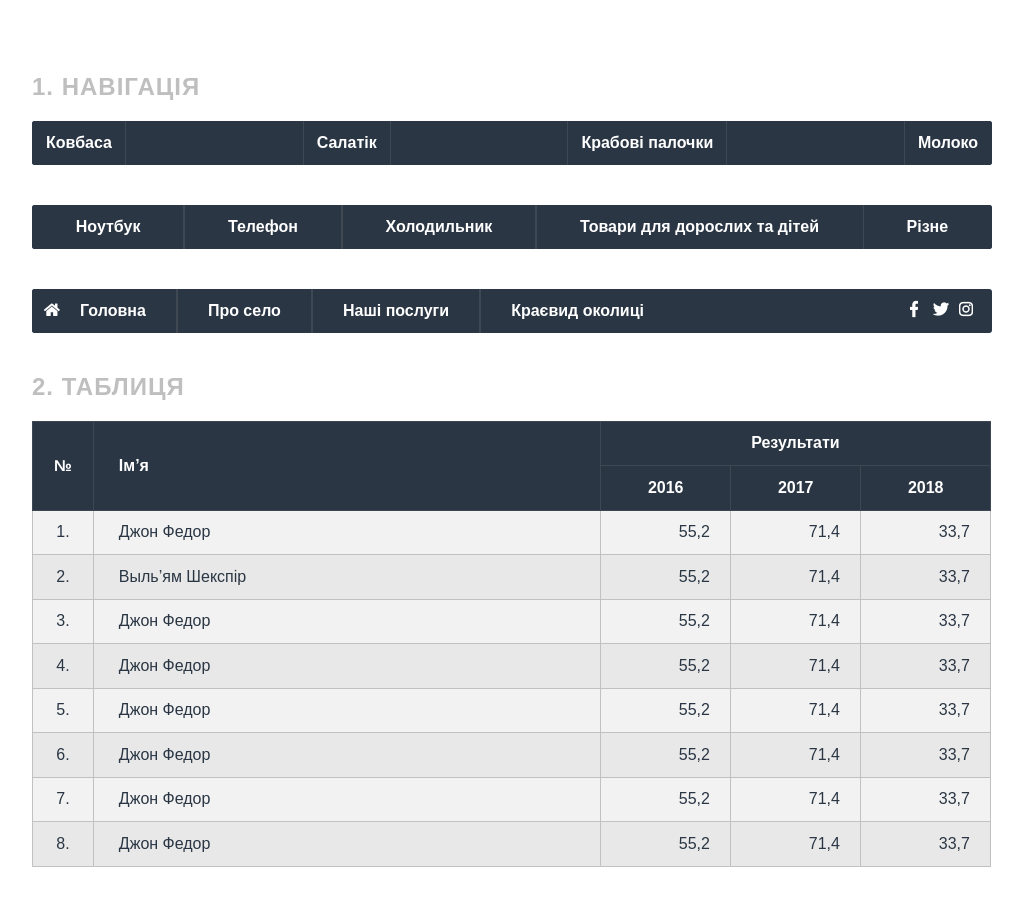
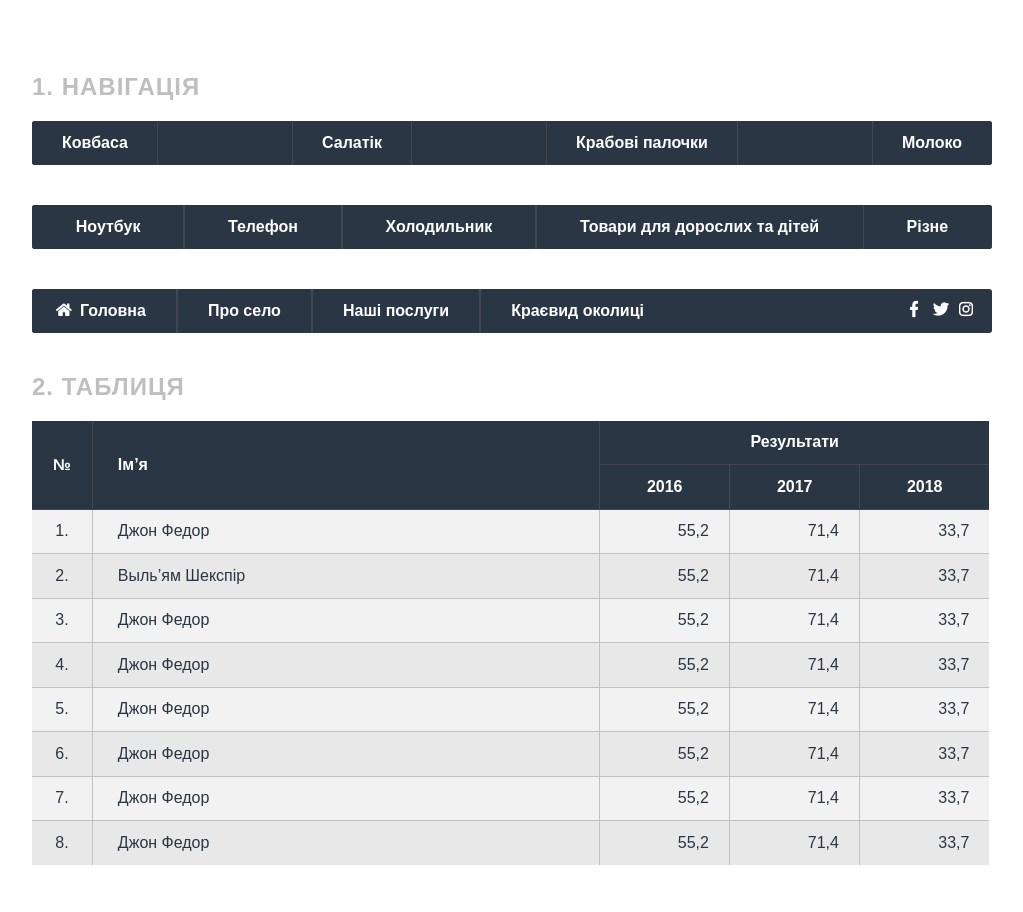
Before and after one commit to SmA1l2011/nav-table, a plain HTML site: page index.html in a window 1280 px wide. Shown: the top 912 px of the page, without its empty margins (128-1151 px from the left). Drawn offline with Linux system fonts and the light colour scheme.

Commit message:
finish site

```diff
--- a/css/style.css
+++ b/css/style.css
@@ -117,6 +117,10 @@ h2 {
     transition: all 0.3s ease;
 }
 
+.jc-flex ul li a {
+    padding: 13px 29px;
+}
+
 .nav .nav-flex ul li ul a {
     font: bold 15px "Arial";
     width: 210px;
@@ -150,7 +154,7 @@ h2 {
     border-right: solid 1px transparent;
 }
 
-.nav-flex ul li:nth-child(4) ul {
+.nav-flex ul li:nth-child(4):not(.menu-three) ul {
     right: 0;
 }
 
@@ -211,7 +215,7 @@ h2 {
     width: 16px;
     height: 13px;
     background: -39px 0 url(../img/sprite.png);
-    left: 8%;
+    left: 16%;
     bottom: 38%;
     transition: all 0.3s ease;
 }
@@ -300,6 +304,34 @@ table td,
 
 table thead td {
     padding: 12.75px 48.75px;
+}
+
+thead tr:first-child td,
+.wrapper .tbody-css:first-child span {
+    border-top: transparent;
+}
+
+thead td:first-child {
+    border-left: transparent;
+}
+
+thead td:last-child {
+    border-right: transparent;
+}
+
+.wrapper tbody td:first-child,
+.wrapper .tbody-css span:first-child {
+    border-left: transparent;
+}
+
+.wrapper tbody tr:last-child td,
+.wrapper .tbody-css:last-child span {
+    border-bottom: transparent;
+}
+
+.wrapper tbody td:last-child,
+.wrapper .tbody-css span:last-child {
+    border-right: transparent;
 }
 
 table {
```
